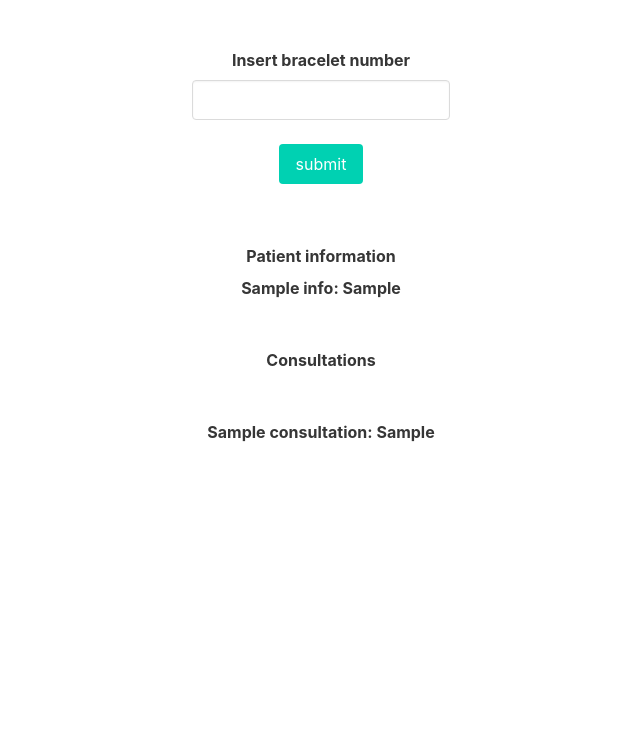
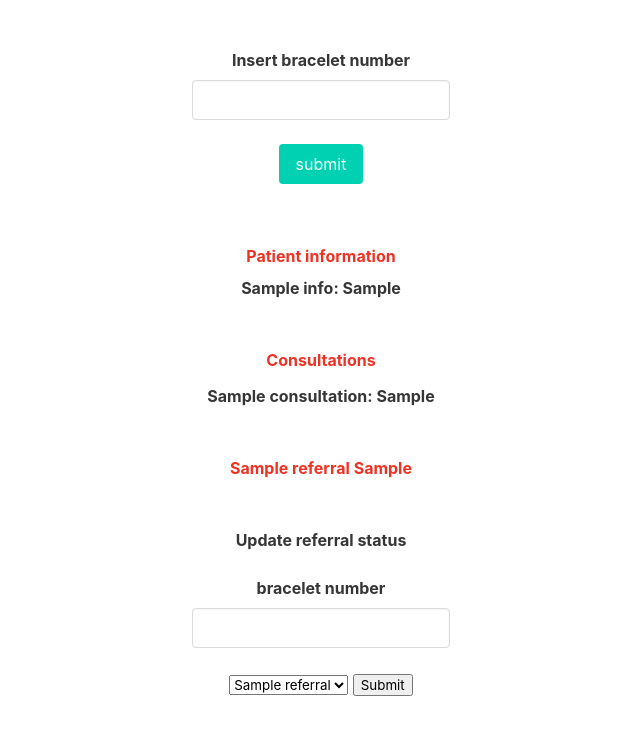
Before and after one commit to rodekruis/ocean-viking-medical, a Flask app: template templates/data.html in a window 1280 px wide. Shown: the top 735 px of the page, without its empty margins (319-959 px from the left). Run offline with Flask 2, Linux system fonts and the light colour scheme; the template is opened without the code that fills it: most values are stand-ins (such as "Sample title", 1, 10 or a date in 2020).

Commit message:
new styling

```diff
--- a/app.py
+++ b/app.py
@@ -3,26 +3,43 @@ import pandas as pd
 from collections import OrderedDict
 import io
 import os
+import json
 from dotenv import load_dotenv
 # from azure.storage.blob import BlobServiceClient
 from flask import Flask, render_template, request, send_file
 app = Flask(__name__)
 load_dotenv()  # take environment variables from .env
 
+referral_states = [
+    'Referral is not needed',
+    'Referral is needed, not urgent',
+    'Referral is needed, urgent',
+    'Referral is needed, medevac'
+]
 
-def process_data(df_form, bracelet_number=None):
 
-    if df_form.empty or bracelet_number is None:
+def process_data(df_form, bracelet_number=None, first=False):
+
+    if first:
         return render_template('data.html')
+    if bracelet_number == "":
+        return render_template('data.html',
+                               no_data=True)
+    if df_form.empty and bracelet_number != "":
+        return render_template('data.html',
+                               not_found=True,
+                               bracelet_number=bracelet_number)
 
     df = df_form[df_form['bracelet_number'] == bracelet_number]
+    df = df.reset_index(drop=True)
 
     if df.empty:
         return render_template('data.html',
                                not_found=True,
                                bracelet_number=bracelet_number)
 
-    df['date'] = pd.to_datetime(df['start']).dt.date
+    df['start'] = pd.to_datetime(df['start'])
+    df['date'] = df['start'].dt.date
 
     # generic info
     info = {}
@@ -34,6 +51,7 @@ def process_data(df_form, bracelet_number=None):
 
     # consultations
     consultations = []
+    referral = {}
     for ix, row in df.iterrows():
         consultation = {}
         consultation['Date'] = row['date']
@@ -49,14 +67,18 @@ def process_data(df_form, bracelet_number=None):
         if pd.isna(treatment):
             treatment = "nothing"
         consultation['Treatment'] = treatment
-        if row['referral'] == 'yes':
-            consultation['Referral is needed'] = row['referral_urgency']
+        if ix == len(df)-1:
+            if row['referral'] == 'yes':
+                referral['Referral is needed:'] = row['referral_urgency']
+            else:
+                referral['Referral is not needed'] = ''
         consultations.append(consultation)
 
-    print(consultations)
     return render_template('data.html',
                            info=info,
-                           consultations=consultations)
+                           consultations=consultations,
+                           referral=referral,
+                           referral_states=referral_states)
 
 
 def get_data():
@@ -71,17 +93,78 @@ def get_data():
     return df_form
 
 
+@app.route("/updatesubmission", methods=['POST'])
+def update_submission():
+
+    bracelet_number = request.form['bracelet']
+    df_form = get_data()
+    df = df_form[df_form['bracelet_number'] == bracelet_number].reset_index(drop=True)
+
+    if df.empty:
+        return process_data(df_form, bracelet_number)
+
+    submission_id = df.iloc[len(df)-1]['_id']
+
+    # update submission in kobo
+    url = f'https://kobonew.ifrc.org/api/v2/assets/{os.getenv("ASSET")}/data/bulk/'
+    headers = {'Authorization': f'Token {os.getenv("TOKEN")}'}
+    params = {'fomat': 'json'}
+
+    referral_update = request.form['referral']
+
+    if referral_update == 'Referral is not needed':
+        payload = {
+            "submission_ids": [str(submission_id)],
+            "data": {"referral": "no"}
+        }
+        requests.patch(
+            url=url,
+            data={'payload': json.dumps(payload)},
+            params=params,
+            headers=headers
+        )
+    else:
+        payload = {
+            "submission_ids": [str(submission_id)],
+            "data": {"referral": "yes"}
+        }
+        requests.patch(
+            url=url,
+            data={'payload': json.dumps(payload)},
+            params=params,
+            headers=headers
+        )
+        referral_urgency_dict = {
+            'Referral is needed, not urgent': 'not_urgent',
+            'Referral is needed, urgent': 'urgent',
+            'Referral is needed, medevac': 'medevac'
+        }
+        payload = {
+            "submission_ids": [str(submission_id)],
+            "data": {"referral_urgency": referral_urgency_dict[referral_update]}
+        }
+        requests.patch(
+            url=url,
+            data={'payload': json.dumps(payload)},
+            params=params,
+            headers=headers
+        )
+
+    df_form = get_data()
+    return process_data(df_form, bracelet_number)
+
+
 @app.route("/data", methods=['POST'])
 def default_page():
     if request.form['password'] == os.getenv("PASSWORD"):
         df_form = get_data()
-        return process_data(df_form)
+        return process_data(df_form, first=True)
     else:
         return render_template('home.html')
 
 
 @app.route("/dataupdate", methods=['POST'])
-def update_rescue():
+def update_bracelet():
     if 'bracelet' in request.form.keys():
         bracelet_number = request.form['bracelet']
     else:
--- a/templates/data.html
+++ b/templates/data.html
@@ -24,6 +24,15 @@
           </div>
         </div>
       </div>
+      {% if no_data %}
+        <div class="columns is-centered">
+          <div class="column is-one-quarter-desktop">
+            <div class="block my-3">
+              <label for="" class="label">Please specify the bracelet number</label>
+            </div>
+          </div>
+        </div>
+      {% endif %}
       {% if not_found %}
         <div class="columns is-centered">
           <div class="column is-one-quarter-desktop">
@@ -37,7 +46,7 @@
         <div class="columns is-centered">
           <div class="column is-one-quarter-desktop">
             <div class="block my-3">
-              <label for="" class="label">Patient information</label>
+              <label for="" class="label" style="color:#EE3224">Patient information</label>
                 {% for info_name, info_values in info.items() %}
                   <label for="" class="label">{{ info_name }}: {{ info_values }}</label>
                 {% endfor %}
@@ -49,17 +58,40 @@
         <div class="columns is-centered">
           <div class="column is-one-quarter-desktop">
             <div class="block my-3">
-              <label for="" class="label">Consultations</label>
+              <label for="" class="label" style="color:#EE3224">Consultations</label>
             </div>
-            <br>
             {% for consultation in consultations %}
               <div class="block my-3">
                 {% for info_name, info_values in consultation.items() %}
-                    <label for="" class="label">{{ info_name }}: {{ info_values }}</label>
+                  <label for="" class="label">{{ info_name }}: {{ info_values }}</label>
                 {% endfor %}
               </div>
-              <br>
             {% endfor %}
+            <br>
+            <div class="block my-3">
+              {% for info_name, info_values in referral.items() %}
+                <label for="" class="label" style="color:#EE3224">{{ info_name }} {{ info_values }}</label>
+              {% endfor %}
+            </div>
+          </div>
+        </div>
+        <div class="columns is-centered">
+          <div class="column is-one-quarter-desktop">
+            <div class="block my-3">
+              <form action= "/updatesubmission" method="POST">
+                <label for="" class="label">Update referral status</label>
+                <div class="field my-5">
+                  <label for="" class="label">bracelet number</label>
+                  <div class="control"><input class="input" type="text" name="bracelet" /></div>
+                </div>
+                <select name='referral'>
+                  {% for referral in referral_states %}
+                    <option value="{{ referral }}" >{{ referral }}</option>
+                  {% endfor %}
+                </select>
+                <input type="submit" value="Submit" />
+              </form>
+            </div>
           </div>
         </div>
       {% endif %}
```
